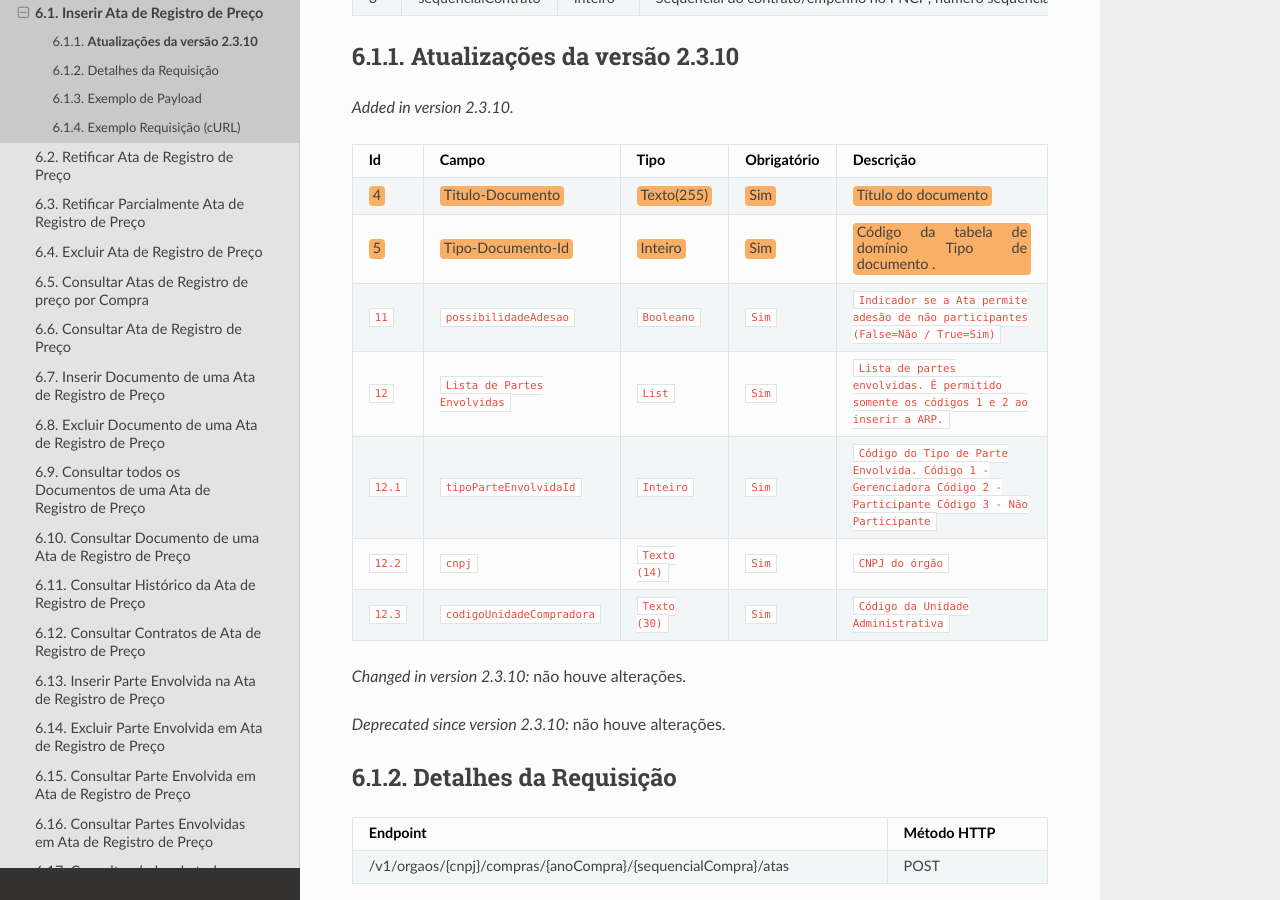
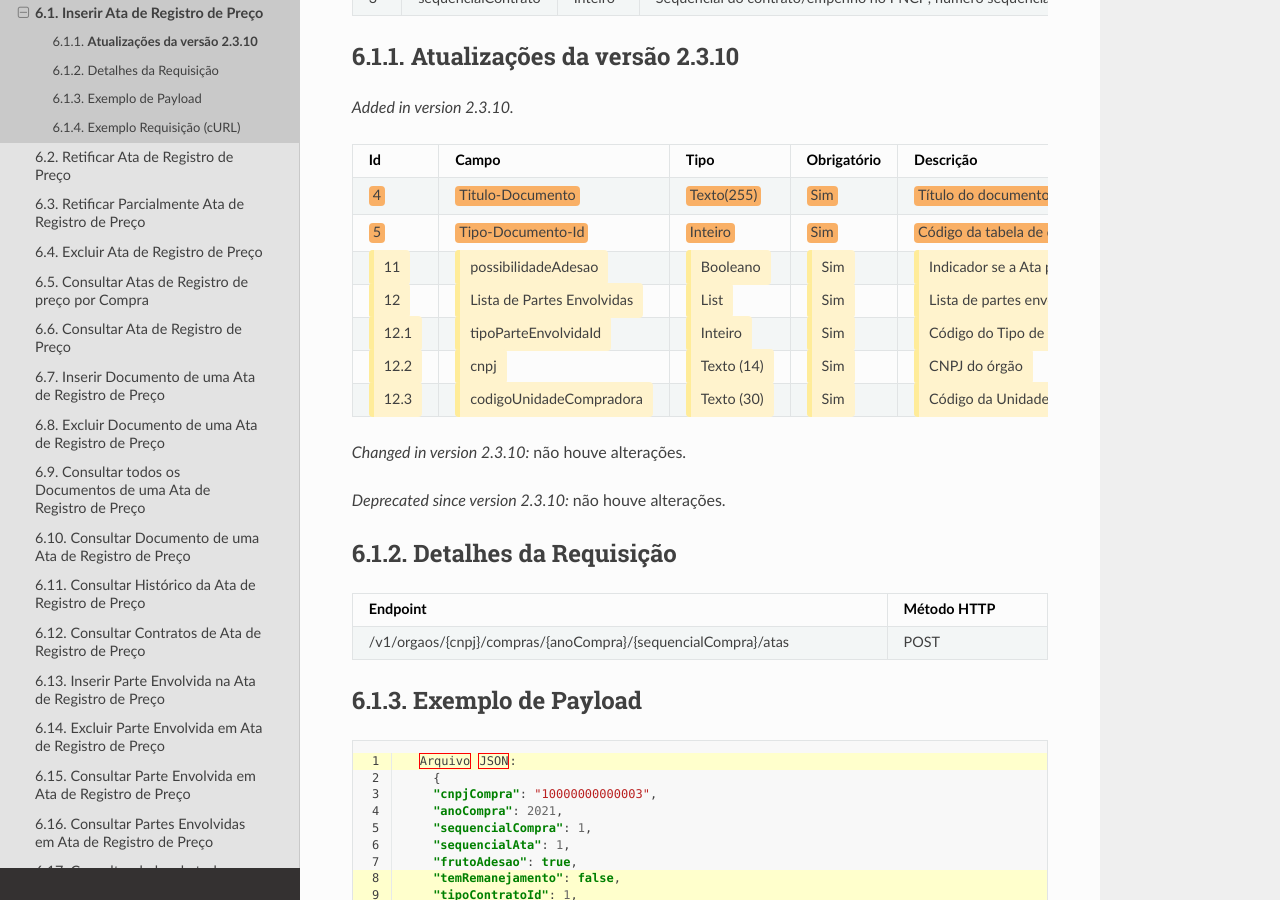
Before and after one commit to carlosmgi/Manual-de-Integracao-do-PNCP, a Sphinx documentation site: the page built from docs/source/ata_de_registro_de_preco/inserir_ata_de_registro_de_preco.rst, in a window 1280 px wide and 900 px high, scrolled down 594 px. Built offline with Sphinx 7.4.7 and the Read the Docs theme 3.1.0, drawn with Linux system fonts in a browser that asks for light colours; pages that are not in the unit, such as notebooks, are missing from menus; cross-references to code outside the pages are shown as plain code; part of the change alters nothing that is shown.

```diff
--- a/docs/source/ata_de_registro_de_preco/inserir_ata_de_registro_de_preco.rst
+++ b/docs/source/ata_de_registro_de_preco/inserir_ata_de_registro_de_preco.rst
@@ -62,35 +62,35 @@ Serviço que permite inserir uma ata de Registro de Preço no PNCP referente a u
      - :destaque:`Sim`
      - :destaque:`Código da tabela de domínio Tipo de documento .`
 
-   * - :linha-destaque-amarelo:`11`
-     - :linha-destaque-amarelo:`possibilidadeAdesao`
-     - :linha-destaque-amarelo:`Booleano`
-     - :linha-destaque-amarelo:`Sim`
-     - :linha-destaque-amarelo:`Indicador se a Ata permite adesão de não participantes (False=Não / True=Sim)`
+   * - :destaque-amarelo-claro:`11`
+     - :destaque-amarelo-claro:`possibilidadeAdesao`
+     - :destaque-amarelo-claro:`Booleano`
+     - :destaque-amarelo-claro:`Sim`
+     - :destaque-amarelo-claro:`Indicador se a Ata permite adesão de não participantes (False=Não / True=Sim)`
 
-   * - :linha-destaque-amarelo:`12`
-     - :linha-destaque-amarelo:`Lista de Partes Envolvidas`
-     - :linha-destaque-amarelo:`List`
-     - :linha-destaque-amarelo:`Sim`
-     - :linha-destaque-amarelo:`Lista de partes envolvidas. É permitido somente os códigos 1 e 2 ao inserir a ARP.`
+   * - :destaque-amarelo-claro:`12`
+     - :destaque-amarelo-claro:`Lista de Partes Envolvidas`
+     - :destaque-amarelo-claro:`List`
+     - :destaque-amarelo-claro:`Sim`
+     - :destaque-amarelo-claro:`Lista de partes envolvidas. É permitido somente os códigos 1 e 2 ao inserir a ARP.`
 
-   * - :linha-destaque-amarelo:`12.1`
-     - :linha-destaque-amarelo:`tipoParteEnvolvidaId`
-     - :linha-destaque-amarelo:`Inteiro`
-     - :linha-destaque-amarelo:`Sim`
-     - :linha-destaque-amarelo:`Código do Tipo de Parte Envolvida. Código 1 - Gerenciadora Código 2 - Participante Código 3 - Não Participante`
+   * - :destaque-amarelo-claro:`12.1`
+     - :destaque-amarelo-claro:`tipoParteEnvolvidaId`
+     - :destaque-amarelo-claro:`Inteiro`
+     - :destaque-amarelo-claro:`Sim`
+     - :destaque-amarelo-claro:`Código do Tipo de Parte Envolvida. Código 1 - Gerenciadora Código 2 - Participante Código 3 - Não Participante`
 
-   * - :linha-destaque-amarelo:`12.2`
-     - :linha-destaque-amarelo:`cnpj`
-     - :linha-destaque-amarelo:`Texto (14)`
-     - :linha-destaque-amarelo:`Sim`
-     - :linha-destaque-amarelo:`CNPJ do órgão`
+   * - :destaque-amarelo-claro:`12.2`
+     - :destaque-amarelo-claro:`cnpj`
+     - :destaque-amarelo-claro:`Texto (14)`
+     - :destaque-amarelo-claro:`Sim`
+     - :destaque-amarelo-claro:`CNPJ do órgão`
 
-   * - :linha-destaque-amarelo:`12.3`
-     - :linha-destaque-amarelo:`codigoUnidadeCompradora`
-     - :linha-destaque-amarelo:`Texto (30)`
-     - :linha-destaque-amarelo:`Sim`
-     - :linha-destaque-amarelo:`Código da Unidade Administrativa`
+   * - :destaque-amarelo-claro:`12.3`
+     - :destaque-amarelo-claro:`codigoUnidadeCompradora`
+     - :destaque-amarelo-claro:`Texto (30)`
+     - :destaque-amarelo-claro:`Sim`
+     - :destaque-amarelo-claro:`Código da Unidade Administrativa`
 
 .. versionchanged:: 2.3.10
 
```
